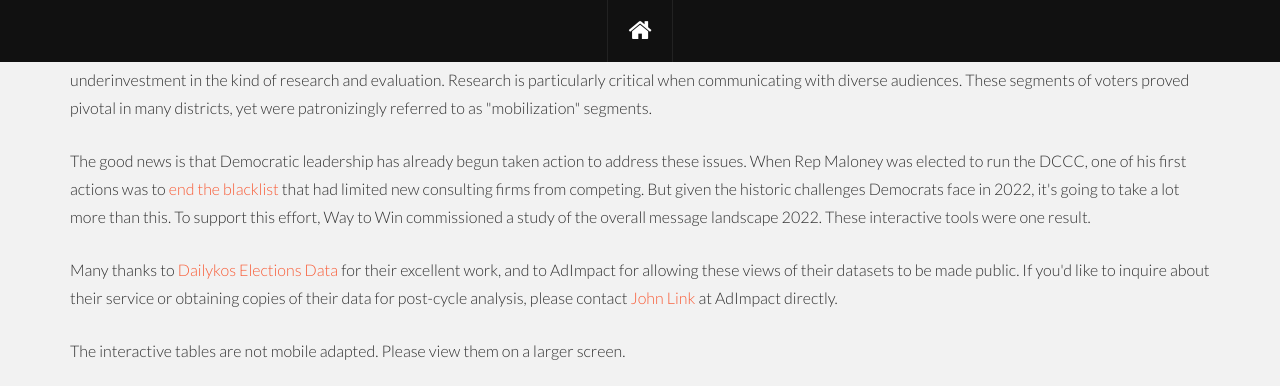
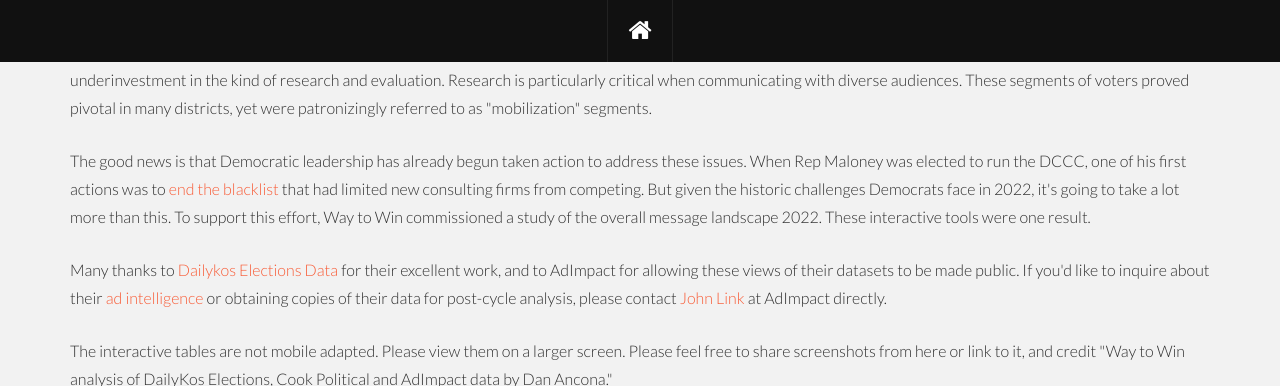
Before and after one commit to DanAncona/djda, a Jekyll site: the page built from tvcongress/index.html, in a window 1280 px wide and 900 px high, scrolled down 656 px, cut to the strip 0-386 px from the top of the window. Built offline with Jekyll 4.4.1, drawn with Linux system fonts in a browser that asks for light colours.

Commit message:
copy tweaks based on john's feedback, added credit line

```diff
--- a/tvcongress/index.html
+++ b/tvcongress/index.html
@@ -72,7 +72,7 @@
       <div class="row centered">
         <div class="col-lg-12">
           <h1>Congressional TV Ads</h1>
-          <h3>Tools and analysis by Dan Ancona for <a href="">Way to Win</a>, with data from <a href="">Dailykos Elections</a> and <a href="">AdImpact</a></h3>
+          <h3>Tools and analysis by Dan Ancona for <a href="https://waytowin.us/">Way to Win</a>, with data from <a href="https://www.dailykos.com/blog/Elections">Dailykos Elections</a> and <a href="https://adimpact.com">AdImpact</a></h3>
         </div><!--/.col-lg-12 -->
       </div><!--/.row -->
     </div><!--/.container -->
@@ -93,9 +93,9 @@
 
   <p>The good news is that Democratic leadership has already begun taken action to address these issues. When Rep Maloney was elected to run the DCCC, one of his first actions was to <a href="https://www.vox.com/2021/3/10/22323348/dccc-consultant-blacklist-maloney-aoc">end the blacklist</a> that had limited new consulting firms from competing. But given the historic challenges Democrats face in 2022, it's going to take a lot more than this. To support this effort, Way to Win commissioned a study of the overall message landscape 2022. These interactive tools were one result.</p>
 
-  <p>Many thanks to <a href="https://www.dailykos.com/stories/2018/2/21/1742660/-The-ultimate-Daily-Kos-Elections-guide-to-all-of-our-data-sets">Dailykos Elections Data</a> for their excellent work, and to AdImpact for allowing these views of their datasets to be made public. If you'd like to inquire about their service or obtaining copies of their data for post-cycle analysis, please contact <a href="mailto:jlink@adimpact.com">John Link</a> at AdImpact directly.</p>
+  <p>Many thanks to <a href="https://www.dailykos.com/stories/2018/2/21/1742660/-The-ultimate-Daily-Kos-Elections-guide-to-all-of-our-data-sets">Dailykos Elections Data</a> for their excellent work, and to AdImpact for allowing these views of their datasets to be made public. If you'd like to inquire about their <a href="https://adimpact.com">ad intelligence</a> or obtaining copies of their data for post-cycle analysis, please contact <a href="mailto:jlink@adimpact.com">John Link</a> at AdImpact directly.</p>
 
-  <p>The interactive tables are not mobile adapted. Please view them on a larger screen.</p>
+  <p>The interactive tables are not mobile adapted. Please view them on a larger screen. Please feel free to share screenshots from here or link to it, and credit "Way to Win analysis of DailyKos Elections, Cook Political and AdImpact data by Dan Ancona."</p>
 
     <div class="row">
 
```
